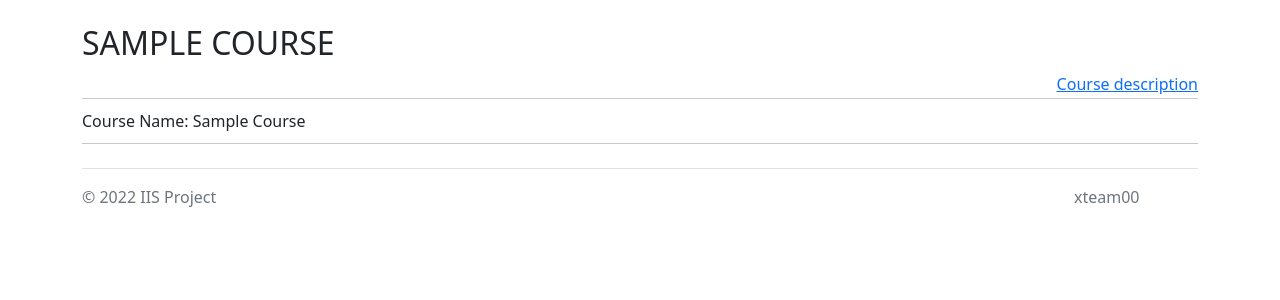
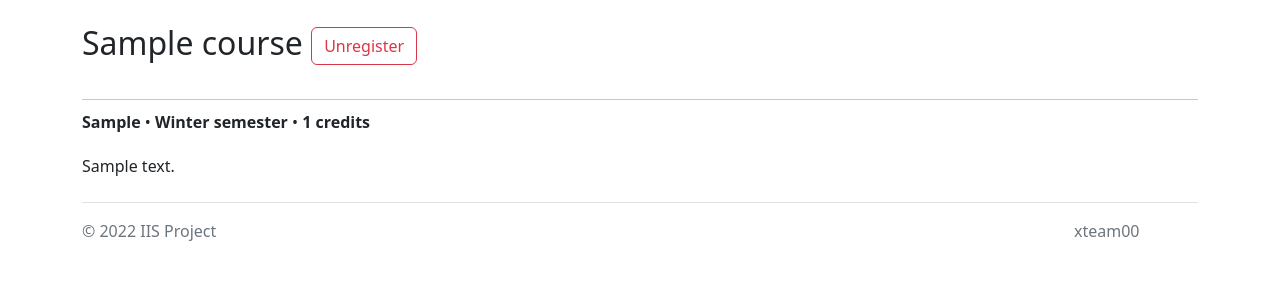
Before and after one commit to Tricked111/Information-system-for-the-university, a Django app: page /1 in a window 1280 px wide. Shown: the part 73-373 px from the top of the page. Run offline with Django 4.2, Linux system fonts and the light colour scheme; a user stored in the database is signed in; tables that the repository leaves empty hold one stand-in row (values such as "Sample post").

Commit message:
add page course

```diff
--- a/wis/main/models.py
+++ b/wis/main/models.py
@@ -3,6 +3,33 @@ from django.core.exceptions import PermissionDenied
 from django.conf import settings
 
 # Create your models here.
+
+class Course(models.Model):
+    id_course = models.IntegerField(primary_key=True) # basically IntegerField but with autoincrementation so after all Primary Key
+    abbrv = models.CharField(max_length = 5)
+    title = models.TextField(blank = True)
+    description = models.TextField(blank=False)
+    credits = models.IntegerField()
+    fakulta = models.CharField(max_length = 4)
+    SEMESTR = (
+        ('w', 'Winter'),  # Winter time
+        ('s', 'Summer'),  # Summer time
+    )
+    type = models.CharField(
+        max_length=1,
+        choices=SEMESTR,
+        default='w',  # By default will be winter time
+    )
+    def get_absolute_url(self):
+        return f"{self.id_course}"
+
+    def __str__(self):
+        """String for representing the MyModelName object (in Admin site etc.)."""
+        return self.id_course
+
+
+
+
 
 
 class Person(models.Model):
@@ -13,6 +40,7 @@ class Person(models.Model):
     telephone = models.CharField(max_length=25, blank=False)
     user = models.OneToOneField(settings.AUTH_USER_MODEL, on_delete=models.CASCADE, blank=True, null=True)
     email = models.CharField(max_length=32, unique=True, blank=True, null=True)
+    courses = models.ManyToManyField(Course)
 
     ROLES = (
         ('a', 'administrator'),
@@ -56,27 +84,3 @@ class Person(models.Model):
 
 class Termin(models.Model):
     pass
-
-
-class Course(models.Model):
-    id_course = models.IntegerField(primary_key=True) # basically IntegerField but with autoincrementation so after all Primary Key
-    abbrv = models.CharField(max_length = 5)
-    title = models.TextField(blank = True)
-    description = models.TextField(blank=False)
-    credits = models.IntegerField()
-    fakulta = models.CharField(max_length = 4)
-    SEMESTR = (
-        ('w', 'Winter'),  # Winter time
-        ('s', 'Summer'),  # Summer time
-    )
-    type = models.CharField(
-        max_length=1,
-        choices=SEMESTR,
-        default='w',  # By default will be winter time
-    )
-    def get_absolute_url(self):
-        return f"{self.id_course}"
-
-    def __str__(self):
-        """String for representing the MyModelName object (in Admin site etc.)."""
-        return self.name
--- a/wis/main/templates/course_detail.html
+++ b/wis/main/templates/course_detail.html
@@ -2,19 +2,47 @@
 
 {% block content %}
 <main class="container">
-    <h2 class="page-title">{{ course }}</h2>
+    <form method="POST">
+    {%csrf_token%}
+    <h2 class="page-title">{{ course_title }}
+
+            {% if user.is_authenticated%}
+            {% if is_register %}
+            <!-- <button type="submit" class="btn btn-outline-success" name="Register">Register</button> -->
+            <button type="submit" class="btn btn-outline-danger" name="Unregister">Unregister</button>
+            {% else %}
+            <button type="submit" class="btn btn-outline-success" name="Register">Register</button>
+            {% endif %}
+            {% endif %}
+    </h2>
+</form>
     <div class="profile-window">
-            <div style="float: right; margin-top: 2px">
-                <a class="hoverLink" href="profile_edit">Course description</a>
-            </div>
+
             <br>
-            <hr style="margin: 4px 0 10px">
+            <hr style="margin: 2px 0 10px">
 
             <div style="display:block">
-                Course Name: {{ course.title }}<br>
+                <b>{{ course_abbrv }}</b>
+                •
+                {% if course.type == "w" %}
+                <b>Winter semester </b>
+                {% else %}
+                <b>Summer semester</b>
+                {% endif %}
+                •
+                <b>{{ course.credits }} credits</b>
+            </br>
             </div>
 
-            <hr style="margin: 10px 0 10px">
+            <div style="margin-top:20px">
+
+                {{ course.description}}
+            </div>
+
+
+            <!-- <hr style="margin: 10px 0 10px"> -->
+
+
         </div>
 </main>
 
--- a/wis/main/templates/profile.html
+++ b/wis/main/templates/profile.html
@@ -25,6 +25,10 @@
                 Email: {{ person.email }}<br>
                 Telephone: {{ person.telephone }}<br>
                 Address: {{ person.address }}<br>
+                Course:
+                {% for i in lsit_abbrv %}
+                {{ i }}
+                {% endfor %}
             </div>
             <hr style="margin: 10px 0 10px">
         </div>
--- a/wis/main/views.py
+++ b/wis/main/views.py
@@ -14,10 +14,10 @@ from .forms import *
 
 def index(request):
     course = Course.objects.all()
-    person_instance = Person.objects.filter(user=request.user).first()
+    #person_instance = Person.objects.filter(user=request.user).first()
     context = {
             'course' : course,
-            "role": person_instance.role
+            #"role": person_instance.role
         }
     return render(request, 'index.html', context)
 
@@ -55,9 +55,39 @@ def logged_view(request):
 
 def courses_view(request, id):
     course = Course.objects.filter(id_course=id).first()
+    person_instance = Person.objects.filter(user=request.user).first()
+
+    try:
+        lsit_abbrv = [i.get('abbrv') for i in person_instance.courses.values()]
+
+    except:
+        lsit_abbrv = []
+
+    is_register = False
+
+    for i in lsit_abbrv:
+        if i == course.abbrv:
+            is_register = True
+            break
+
+
+    if request.method == "POST":
+
+        if 'Register' in request.POST:
+            person_instance.courses.add(course)
+            person_instance.save()
+            is_register = True
+
+        elif 'Unregister' in request.POST:
+            person_instance.courses.remove(course)
+            person_instance.save()
+            is_register = False
 
     context = {
-        "course" : course.title.upper(),
+        "course" : course,
+        "course_abbrv" : course.abbrv,
+        "course_title" : course.title,
+        "is_register" : is_register,
     }
 
     return render(request, 'course_detail.html', context)
@@ -121,7 +151,14 @@ def profile_view(request):
     if request.user.is_authenticated:
         person_instance = Person.objects.filter(user=request.user).first()
 
+        try:
+            lsit_abbrv = [i.get('abbrv') for i in person_instance.courses.values()]
+
+        except:
+            list_abbrv = []
+
         context = {
+            "lsit_abbrv" : lsit_abbrv,
             "person": person_instance,
             "role" : person_instance.role
         }
```
Also changed, not shown: wis/main/migrations/0002_person_courses.py (added).
